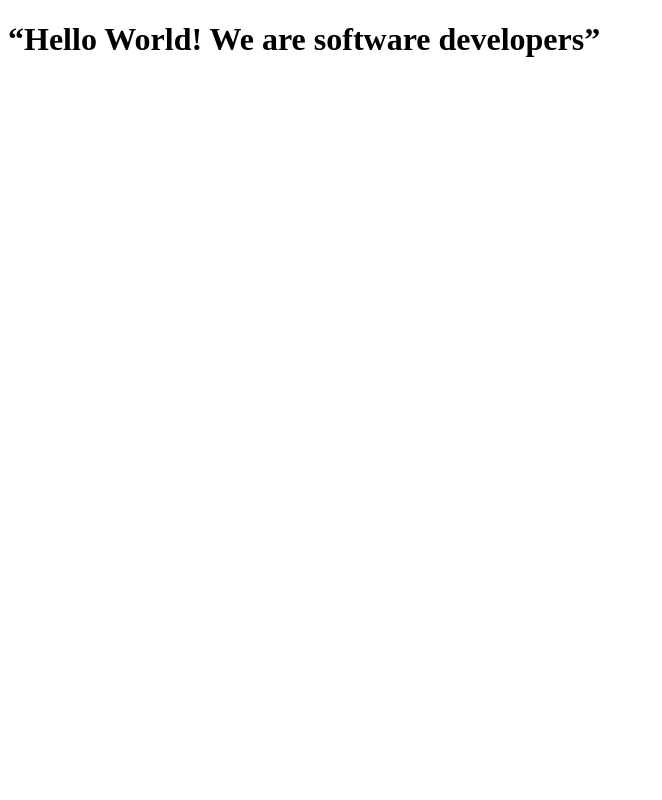
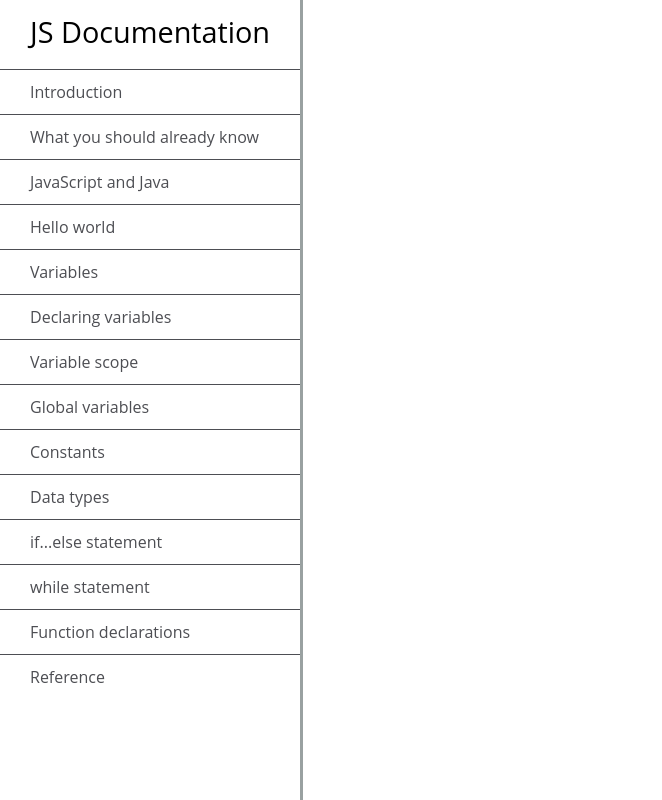
Before and after one commit to AlinaPewah/Alina-Daniel, a plain HTML site: page index.html in a window 1280 px wide. Shown: the whole page, without its empty margins (0-662 px from the left). Drawn offline with Linux system fonts and the light colour scheme.

Commit message:
Created The Navigation bar part of the project. both the html and the css file

```diff
--- a/css/style.css
+++ b/css/style.css
@@ -0,0 +1,49 @@
+body {
+    min-width: 290px;
+    color: #4d4e53;
+    background-color: #ffffff;
+    font-family: 'Open Sans', Arial, sans-serif;
+    line-height: 1.5;
+}
+
+#navbar {
+    position: fixed;
+    min-width: 290px;
+    top: 0px;
+    left: 0px;
+    width: 300px;
+    height: 100%;
+    border-right: solid;
+    border-color: rgba(0, 22, 22, 0.4);
+}
+
+header {
+    color: black;
+    margin: 10px;
+    text-align: center;
+    font-size: 1.8em;
+    font-weight: thin;
+}
+
+#navbar ul {
+    height: 88%;
+    padding: 0;
+    overflow-y: auto;
+    overflow-x: hidden;
+}
+
+#navbar li {
+    color: #4d4e53;
+    border-top: 1px solid;
+    list-style: none;
+    position: relative;
+    width: 100%;
+}
+
+#navbar a {
+    display: block;
+    padding: 10px 30px;
+    color: #4d4e53;
+    text-decoration: none;
+    cursor: pointer;
+}
--- a/index.html
+++ b/index.html
@@ -1,29 +1,35 @@
 <!DOCTYPE html>
 <html lang="en">
-  <head>
+
+<head>
     <meta charset="UTF-8">
     <title>Fork Me! FCC: Test Suite Template</title>
     <link rel="stylesheet" href="css/style.css">
-  </head>
+</head>
 
-  <body>
-    <script src="https://cdn.freecodecamp.org/testable-projects-fcc/v1/bundle.js"></script>
+<body>
+    <nav id="navbar">
+        <header>JS Documentation</header>
+        <ul>
+            <li><a class="nav-link" href="#Introduction">Introduction</a></li>
+            <li><a class="nav-link" href="#What_you_should_already_know"> What you should already know</a></li>
+            <li><a class="nav-link" href="#JavaScript_and_Java">JavaScript and Java</a></li>
+            <li><a class="nav-link" href="#Hello_world">Hello world</a></li>
+            <li><a class="nav-link" href="#Variables">Variables</a></li>
+            <li><a class="nav-link" href="#Declaring_variables">Declaring variables</a ></li>
+      <li><a class="nav-link" href="#Variable_scope">Variable scope</a></li>
+            <li><a class="nav-link" href="#Global_variables">Global variables</a></li>
+            <li><a class="nav-link" href="#Constants">Constants</a></li>
+            <li><a class="nav-link" href="#Data_types">Data types</a></li>
+            <li><a class="nav-link" href="#if...else_statement">if...else statement</a></li>
+            <li><a class="nav-link" href="#while_statement">while statement</a></li>
+            <li><a class="nav-link" href="#Function_declarations">Function declarations</a></li>
+            <li><a class="nav-link" href="#Reference">Reference</a></li>
+        </ul>
+    </nav>
+    <main>
 
+    </main>
+</body>
 
-    <!--
-
-    Hello Camper!
-
-    For now, the test suite only works in Chrome!
-    Please read the README below in the JS Editor before beginning.
-    Feel free to delete this message once you have read it.
-    Good luck and Happy Coding!
-
-    - The freeCodeCamp Team
-
-    -->
-    <script  src="js/index.js"></script>
-
-    <h1>“Hello World! We are software developers”</h1>
-  </body>
 </html>
```
